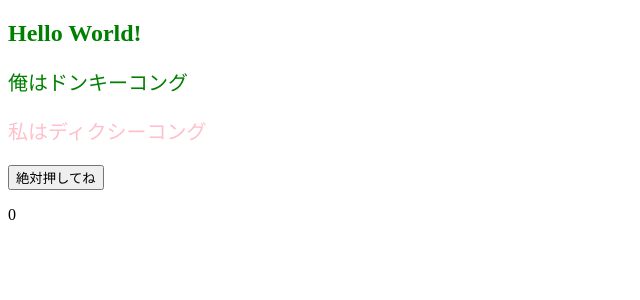
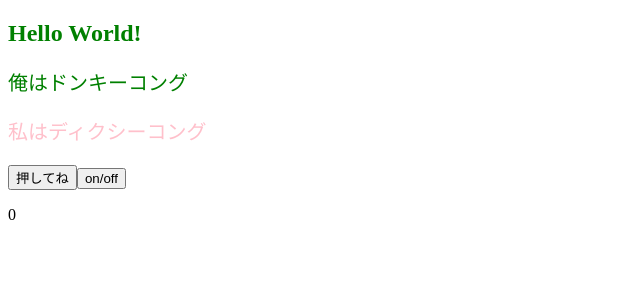
Before and after one commit to sotaheavymetal21/todo_app_react, a React (Create React App) app: page / in a window 1280 px wide. Shown: the top 300 px of the page, without its empty margins (0-640 px from the left). Built offline with nearby package versions, Linux system fonts and the light colour scheme.

Commit message:
export方法

```diff
--- a/src/App.jsx
+++ b/src/App.jsx
@@ -1,5 +1,5 @@
 import React, { useEffect, useState } from "react";
-import ColorfulMessage from "./ColorfulMessage";
+import { ColorfulMessage } from "./ColorfulMessage";
 
 const App = () => {
   const [num, setNum] = useState(0);
@@ -27,7 +27,8 @@ return (
     <h2 style={{ color: "green" }}>Hello World!</h2>
     <ColorfulMessage ColorfulMessage color="green">俺はドンキーコング</ColorfulMessage>
     <ColorfulMessage ColorfulMessage color="pink">私はディクシーコング</ColorfulMessage>
-    <button onClick={onClickCountUp}>絶対押してね</button>
+    <button onClick={onClickCountUp}>押してね</button>
+    <button onClick={onClickSwitchShowFlag}>on/off</button>
     <p>{ num }</p>
     { faceShowFlag  && <p>♪( ´θ｀)ノ</p>}
   </>
--- a/src/ColorfulMessage.jsx
+++ b/src/ColorfulMessage.jsx
@@ -1,6 +1,6 @@
 import React from "react";
 
-const ColorfulMessage = (props) => {
+export const ColorfulMessage = (props) => {
   // 分割代入
   const { color, children } = props;
   const contentStyle = {
@@ -11,7 +11,6 @@ const ColorfulMessage = (props) => {
   return <p style={contentStyle}>{children}</p>;
 };
 
-export default ColorfulMessage
 
 // import React from "react";
 
```
